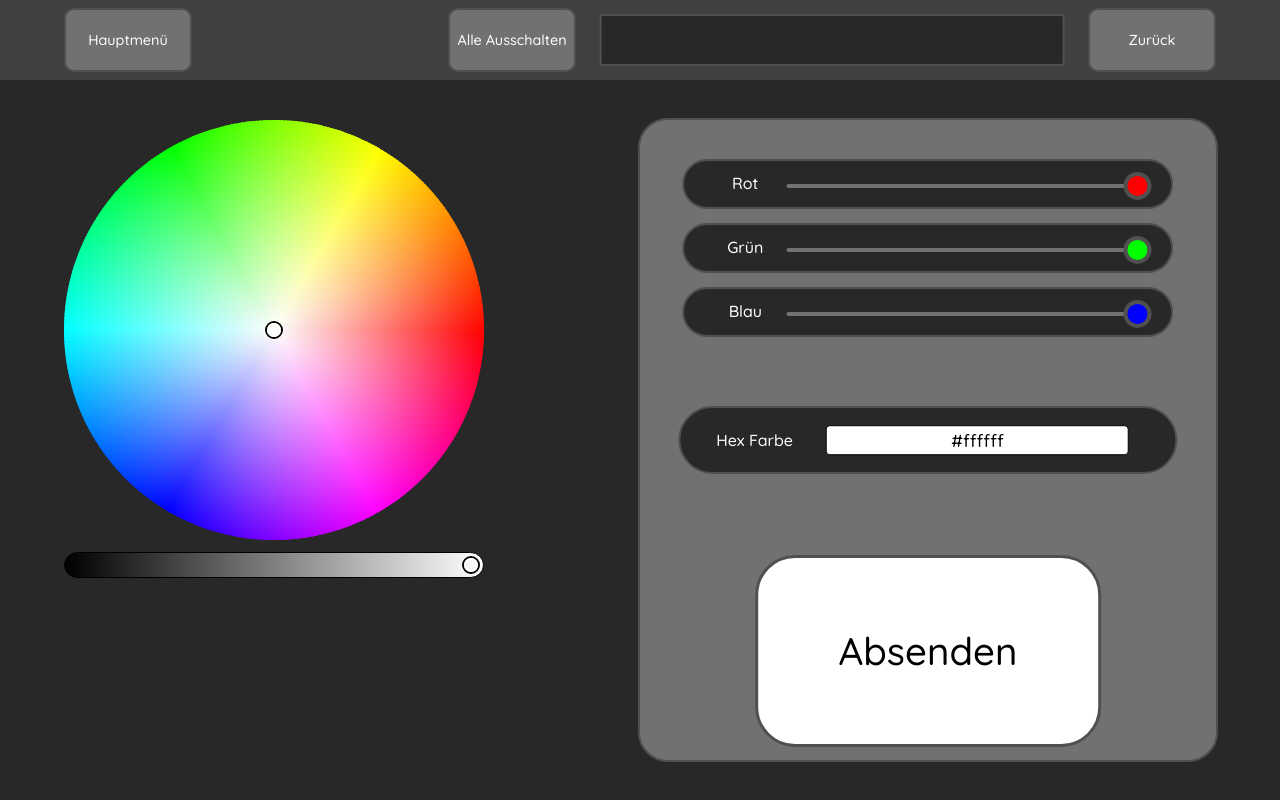
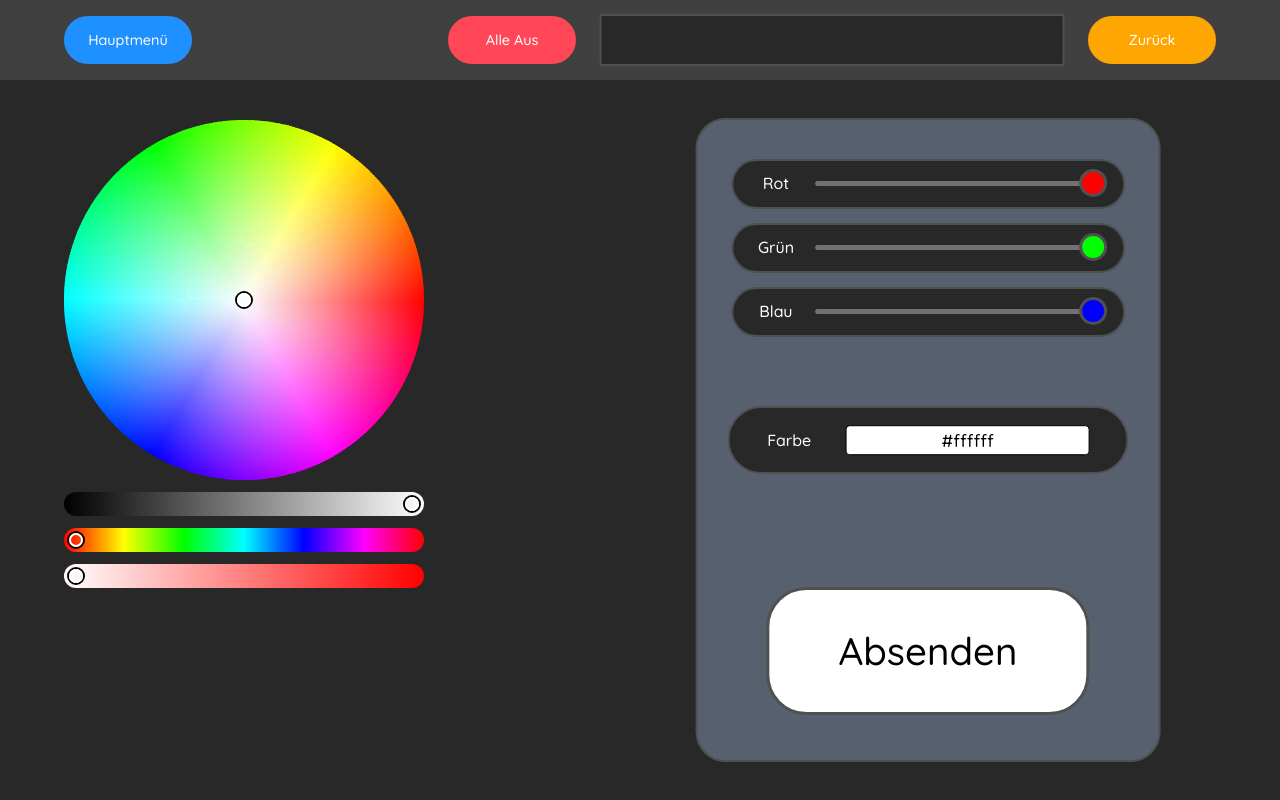
Before and after one commit to RepublicCody/webinterface, a PHP site: page /farbauswahl.php in a window 1280 px wide. Run offline with PHP 8.4, Linux system fonts and the light colour scheme; data that the repository does not hold is empty.

Commit message:
neue optische Verfancyfizierung

```diff
--- a/fachansicht.php
+++ b/fachansicht.php
@@ -30,10 +30,10 @@ include 'htmlheader.php';?>
 
     <div id="fachansichtansichtheader" class="header">
         <form action="farbauswahl.php" method="post">
-            <button id="fachansichtalleleds" name="allefachleds" value="<?php echo $regalundfachnummer; ?>" class="headerbutton">Alle Auswählen</button>
+            <button id="fachansichtalleleds" name="allefachleds" value="<?php echo $regalundfachnummer; ?>" class="headerbutton">Alle</button>
         </form>
         <form action="send/leds.php" method="post">
-            <button id="fachansichtalleledsaus" name="aus" value="off" class="headerbutton">Alle Ausschalten</button>
+            <button id="fachansichtalleledsaus" name="aus" value="off" class="headerbutton">Alle Aus</button>
         </form>
 
         <form action="regalansicht.php" method="post">
--- a/farbauswahl.php
+++ b/farbauswahl.php
@@ -166,7 +166,7 @@ include 'htmlheader.php';?>
     <div id="farbauswahlheader" class="header">
 
         <form action="send/leds.php" method="post">
-            <button id="farbauswahlausschalten" name="aus" value="off" class="headerbutton">Alle Ausschalten</button>
+            <button id="farbauswahlausschalten" name="aus" value="off" class="headerbutton">Alle Aus</button>
         </form>
 
         <form action="<?php echo $zielseite; ?>" method="post">
@@ -223,7 +223,7 @@ include 'htmlheader.php';?>
             </div>
 
             <div id="hexfarbe">
-                <div id="hexname">Hex Farbe</div>
+                <div id="hexname">Farbe</div>
                 <input id="hexfeld" name="hexfeld" type="text">
             </div>
 
--- a/javascript/colorWheel.js
+++ b/javascript/colorWheel.js
@@ -1,6 +1,6 @@
 var colorPicker = new iro.ColorPicker("#colorWheel", {
-    width: 420,
-    height: 420,
+    width: 360,
+    height: 360,
     padding: 4,
     borderColor: "#fff",
     color: "rgb(255, 255, 255)",
@@ -17,14 +17,30 @@ var colorPicker = new iro.ColorPicker("#colorWheel", {
         {
             component: iro.ui.Wheel,
             options: {
-
+                borderWidth: 0
             }
         },
         {
+            // regular value slider
             component: iro.ui.Slider,
             options: {
-                borderWidth: 1,
-                borderColor: '#000000'
+                borderWidth: 0
+            }
+        },
+        {
+            // hue slider
+            component: iro.ui.Slider,
+            options: {
+                borderWidth: 0,
+                sliderType: 'hue'
+            }
+        },
+        {
+            // saturation slider
+            component: iro.ui.Slider,
+            options: {
+                borderWidth: 0,
+                sliderType: 'saturation'
             }
         }
     ]
--- a/regalansicht.php
+++ b/regalansicht.php
@@ -37,10 +37,10 @@ else {
     <div id="regalansichtheader" class="header">
 
         <form action="farbauswahl.php" method="post">
-            <button id="regalansichtalleleds" name="alleregalleds" value="<?php echo $regalnummer; ?>" class="headerbutton">Alle Einschalten</button>
+            <button id="regalansichtalleleds" name="alleregalleds" value="<?php echo $regalnummer; ?>" class="headerbutton">Alle</button>
         </form>
         <form action="send/leds.php" method="post">
-            <button id="regalansichtalleledsaus" name="aus" value="off" class="headerbutton">Alle Ausschalten</button>
+            <button id="regalansichtalleledsaus" name="aus" value="off" class="headerbutton">Alle Aus</button>
         </form>
         <form action="zimmer.php">
             <button id="regalansichtzurueck" class="headerbutton">Zurück</button>
--- a/style.css
+++ b/style.css
@@ -44,33 +44,16 @@ html, body {
     -ms-transform: translate(-50%, -50%);
 }
 
-#alleregalehauptmenue {
-    left: 10%;
-}
-
-#alleregale {
-    left: 25%;
-}
-
-#alleregaleledsaus {
-    left: 40%;
-}
-
-#allesteckdosenaus {
-    left: 56%;
-    width: 12%;
-}
-
 .headerbutton {
     position: absolute;
     z-index: 5;
     top: 50%;
     width: 10%;
-    height: 80%;
+    height: 60%;
     color: #ffffff;
-    background-color: #717171;
-    border: 2px solid #505050;
-    border-radius: 10px;
+    background-color: #1e90ff;
+    border: 0;
+    border-radius: 30px;
     transform: translate(-50%, -50%);
     -ms-transform: translate(-50%, -50%);
     font-family: 'Quicksand', sans-serif;
@@ -122,9 +133,11 @@ html, body {
 
 #farbauswahlausschalten {
     left: 40%;
+    background-color: #ff4757;
 }
 #farbauswahlzurueck {
     left: 90%;
+    background-color: #ffa502;
 }
 #farbauswahlhauptmenue {
     left: 10%;
@@ -570,14 +583,16 @@ td {
 
 
 
+
+
 #rechts {
     position: absolute;
-    width: 50%;
+    width: 40%;
     height: 100%;
     top: 50%;
     left: 75%;
     color: #ffffff;
-    background-color: #717171;
+    background-color: #57606f;
     border: 2px solid #505050;
     border-radius: 30px;
     transform: translate(-50%, -50%);
@@ -639,8 +654,8 @@ td {
     position: absolute;
     top: 83%;
     left: 50%;
-    width: 60%;
-    height: 30%;
+    width: 70%;
+    height: 20%;
     border: 3px solid #505050;
     border-radius: 40px;
     font-size: 240%;
@@ -769,7 +784,7 @@ input[type=range]::-moz-range-progress {
 
 #redbar {
     position: absolute;
-    top: 50%;
+    top: 45%;
     left: 58%;
     height: 100%;
     width: 75%;
@@ -780,7 +795,7 @@ input[type=range]::-moz-range-progress {
 #redname {
     position: absolute;
     top: 75%;
-    left: 12.5%;
+    left: 11%;
     height: 100%;
     width: 25%;
     text-align: center;
@@ -790,7 +805,7 @@ input[type=range]::-moz-range-progress {
 
 #greenbar {
     position: absolute;
-    top: 50%;
+    top: 45%;
     left: 58%;
     height: 100%;
     width: 75%;
@@ -801,7 +816,7 @@ input[type=range]::-moz-range-progress {
 #greenname {
     position: absolute;
     top: 75%;
-    left: 12.5%;
+    left: 11%;
     height: 100%;
     width: 25%;
     text-align: center;
@@ -811,7 +826,7 @@ input[type=range]::-moz-range-progress {
 
 #bluebar {
     position: absolute;
-    top: 50%;
+    top: 45%;
     left: 58%;
     height: 100%;
     width: 75%;
@@ -822,7 +837,7 @@ input[type=range]::-moz-range-progress {
 #bluename {
     position: absolute;
     top: 75%;
-    left: 12.5%;
+    left: 11%;
     height: 100%;
     width: 25%;
     text-align: center;
--- a/zimmer.php
+++ b/zimmer.php
@@ -30,13 +30,13 @@ session_start();
             <button id="alleregalehauptmenue" name="alleregalehauptmenue" value="alleregalehauptmenue" class="headerbutton">Hauptmenü</button>
         </form>
         <form action="farbauswahl.php" method="post">
-            <button id="alleregale" name="alleregale" value="alleregale" class="headerbutton">Alle LEDs Auswählen</button>
+            <button id="alleregale" name="alleregale" value="alleregale" class="headerbutton">Alle LEDs</button>
         </form>
         <form action="send/leds.php" method="post">
-            <button id="alleregaleledsaus" name="aus" value="off" class="headerbutton">Alle LEDs Ausschalten</button>
+            <button id="alleregaleledsaus" name="aus" value="off" class="headerbutton">LEDs Aus</button>
         </form>
         <form action="send/steckdosen.php" method="post">
-            <button id="allesteckdosenaus" name="allesteckdosenaus" value="allesteckdosenaus" class="headerbutton">Alle Steckdosen Ausschalten</button>
+            <button id="allesteckdosenaus" name="allesteckdosenaus" value="allesteckdosenaus" class="headerbutton">Steckdosen Aus</button>
         </form>
 
     </div>
```
Also changed, not shown: other parts of style.css (+33 -5 lines).
